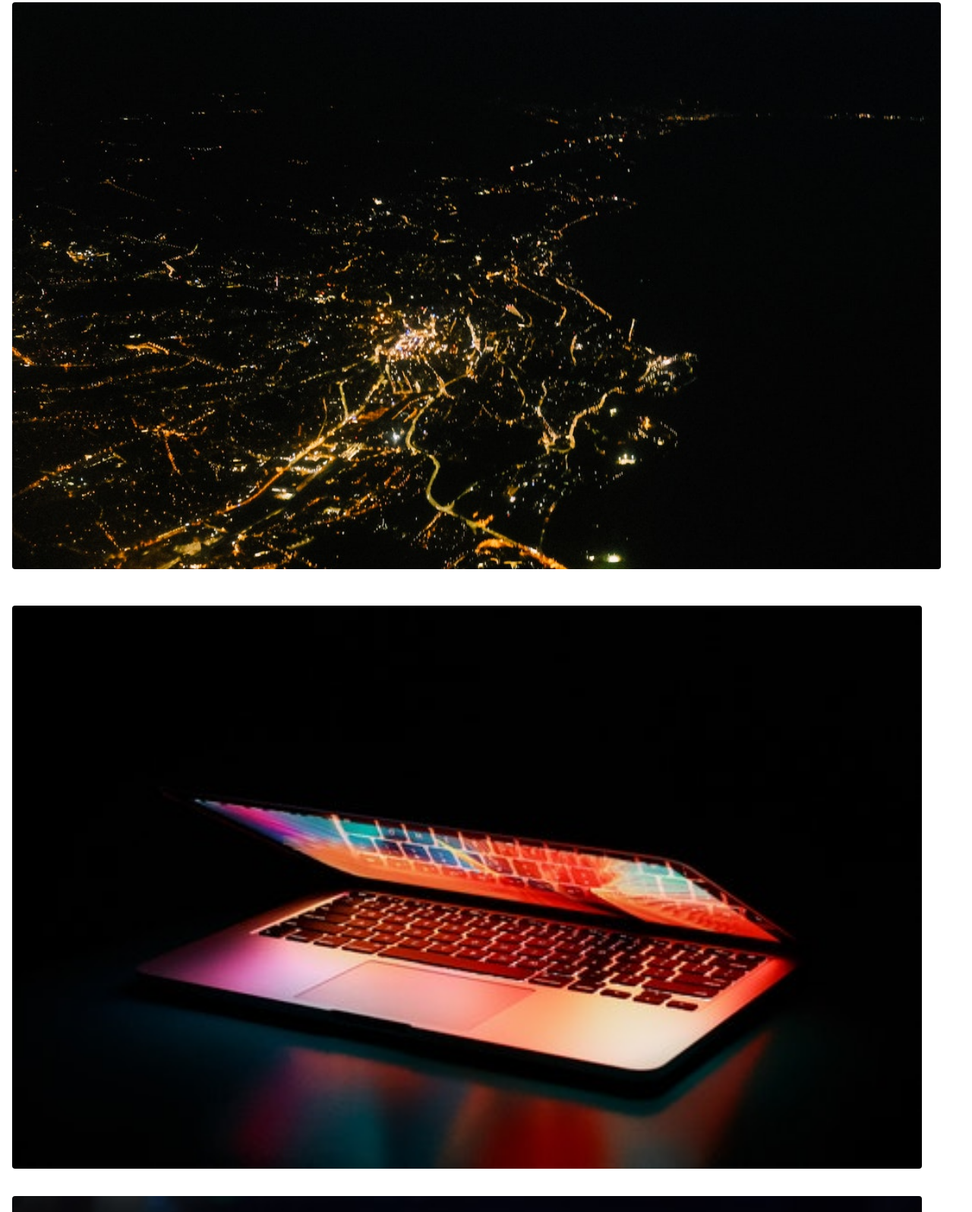
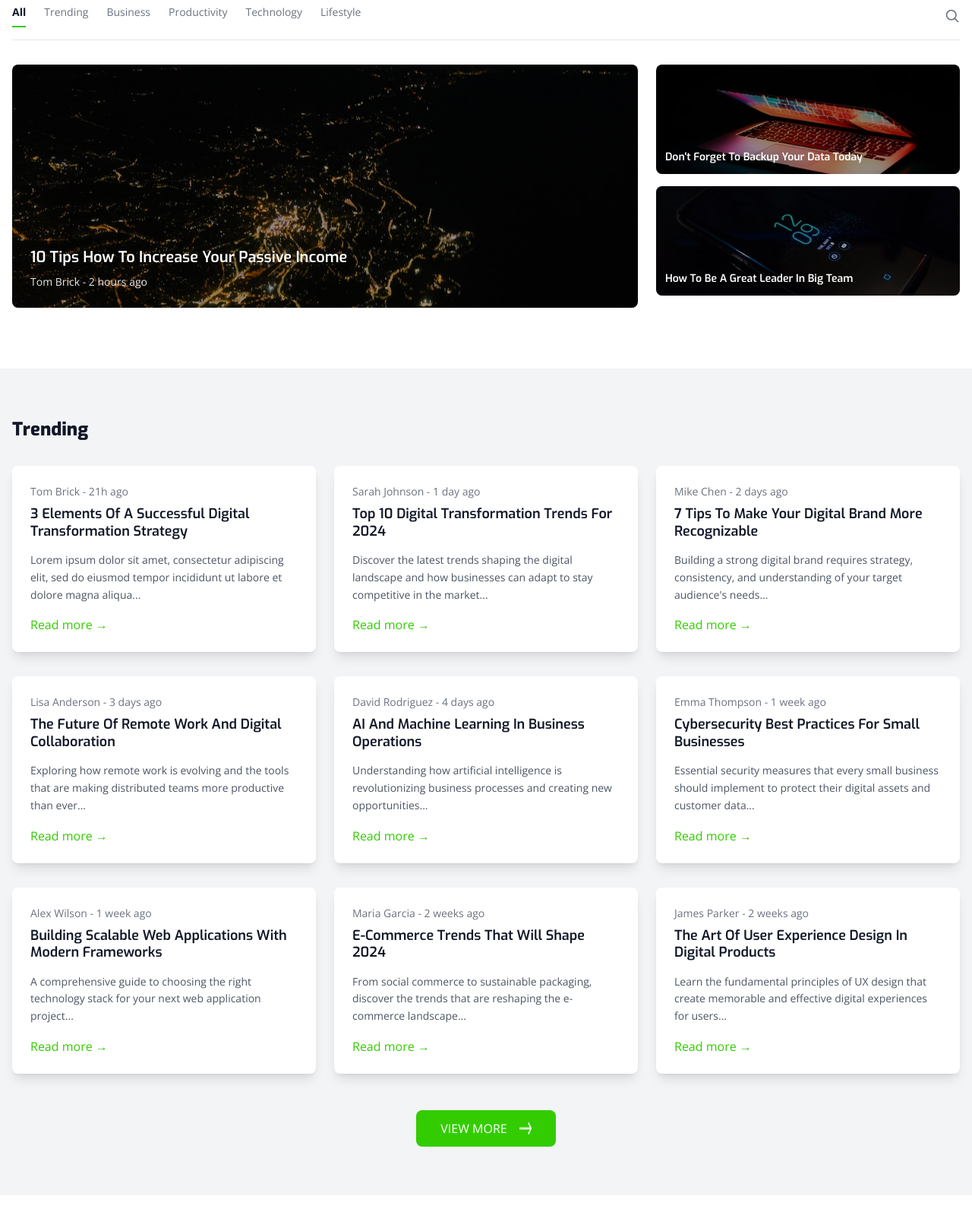
Before and after one commit to Obed67/Roked, a plain HTML site: page blog.html in a window 1280 px wide. Shown: the part 166-1761 px from the top of the page at 76% size. Drawn offline with nearby package versions, Linux system fonts and the light colour scheme.

Commit message:
blog and config tailwindcss

```diff
--- a/blog.html
+++ b/blog.html
@@ -12,58 +12,65 @@
       src="https://kit.fontawesome.com/bdd2d663d9.js"
       crossorigin="anonymous"
     ></script>
-    <script>
-      tailwind.config = {
-        theme: {
-          extend: {
-            colors: {
-              primary: "#33CC00",
-            },
-            fontFamily: {
-              exo: ["Exo", "sans-serif"],
-              "open-sans": ["Open Sans", "sans-serif"],
-            },
-          },
-        },
-      };
-    </script>
+    <link
+      rel="stylesheet"
+      href="https://cdn.jsdelivr.net/npm/bootstrap-icons@1.9.1/font/bootstrap-icons.css"
+    />
+    <!-- Google Fonts -->
+    <link
+      href="https://fonts.googleapis.com/css2?family=Exo:wght@400;600;800&family=Open+Sans:wght@400;600;700&display=swap"
+      rel="stylesheet"
+    />
+    <!-- Tailwind Config -->
+    <script src="js/tailwind-config.js"></script>
   </head>
-  <body>
+  <body class="font-open-sans">
     <!-- navbar placeholder -->
     <div id="navbar-placeholder"></div>
 
     <!--Container-->
+    <div class="max-w-7xl mx-auto px-4 py-8">
+      <h3 class="text-3xl font-bold text-gray-900 mb-6">Blog</h3>
 
-    <div class="max-w-screen-xl mx-auto px-4">
-      <h3 class="font-bold my-3">Blog</h3>
-      <header class="blog-header py-3">
-        <div class="flex flex-wrap justify-between items-center nav-border">
+      <!-- Blog header navigation -->
+      <header class="border-b border-gray-200 mb-8">
+        <div class="flex flex-wrap justify-between items-center pb-4">
           <div class="w-full md:w-2/3">
-            <div class="nav-scroller">
-              <nav class="nav flex justify-between">
-                <a class="text-gray-500 link-no-line first-link" href="#">
-                  All
-                </a>
-                <a class="other-link text-gray-500 link-no-line" href="#"
+            <nav class="flex space-x-6 overflow-x-auto">
+              <a
+                class="text-gray-900 font-bold text-sm no-underline whitespace-nowrap border-b-2 border-primary pb-2"
+                href="#"
+                >All</a
+              >
+              <a
+                class="text-gray-500 hover:text-primary text-sm no-underline whitespace-nowrap pb-2 transition-colors"
+                href="#"
                 >Trending</a
               >
-                <a class="other-link text-muted link-no-line" href="#"
+              <a
+                class="text-gray-500 hover:text-primary text-sm no-underline whitespace-nowrap pb-2 transition-colors"
+                href="#"
                 >Business</a
               >
-                <a class="other-link text-muted link-no-line" href="#"
+              <a
+                class="text-gray-500 hover:text-primary text-sm no-underline whitespace-nowrap pb-2 transition-colors"
+                href="#"
                 >Productivity</a
               >
-                <a class="other-link text-muted link-no-line" href="#"
+              <a
+                class="text-gray-500 hover:text-primary text-sm no-underline whitespace-nowrap pb-2 transition-colors"
+                href="#"
                 >Technology</a
               >
-                <a class="other-link text-muted link-no-line" href="#"
+              <a
+                class="text-gray-500 hover:text-primary text-sm no-underline whitespace-nowrap pb-2 transition-colors"
+                href="#"
                 >Lifestyle</a
               >
             </nav>
           </div>
-          </div>
-          <div class="col-4 d-flex justify-content-end align-items-center">
-            <a class="text-muted" href="#">
+          <div class="w-full md:w-1/3 flex justify-end items-center mt-4 md:mt-0">
+            <a class="text-gray-500 hover:text-primary transition-colors" href="#">
               <svg
                 xmlns="http://www.w3.org/2000/svg"
                 width="20"
@@ -74,7 +81,6 @@
                 stroke-width="2"
                 stroke-linecap="round"
                 stroke-linejoin="round"
-                class="mx-3"
               >
                 <circle cx="10.5" cy="10.5" r="7.5"></circle>
                 <line x1="21" y1="21" x2="15.8" y2="15.8"></line>
@@ -82,47 +88,54 @@
             </a>
           </div>
         </div>
-        <hr />
       </header>
 
-      <div class="row text-white">
-        <div class="col-md-8 position-relative">
+      <!-- Featured articles -->
+      <div class="grid grid-cols-1 md:grid-cols-3 gap-6 mb-12">
+        <div class="md:col-span-2">
+          <div class="relative rounded-lg overflow-hidden">
             <img
               src="images/article1.jpg"
-            alt="about first"
-            class="rounded position-relative"
-            width="98%"
+              alt="Featured article"
+              class="w-full h-80 object-cover"
             />
-          <h6 class="position-absolute bottom-0 start-0 bottom-left">
-            <a href="#" class="text-white"
+            <div class="absolute inset-0 bg-black bg-opacity-40"></div>
+            <div class="absolute bottom-6 left-6 text-white">
+              <h6 class="text-white text-xl font-semibold mb-2">
+                <a href="#" class="text-white no-underline hover:text-gray-200 transition-colors"
                   >10 Tips how to increase your passive income</a
                 >
               </h6>
-          <div class="py-3"></div>
+              <p class="text-gray-200 text-sm">Tom Brick - 2 hours ago</p>
             </div>
-        <div class="col-md-4">
-          <div class="position-relative">
+          </div>
+        </div>
+        <div class="space-y-4">
+          <div class="relative rounded-lg overflow-hidden">
             <img
               src="images/article2.jpg"
-              alt="about second"
-              class="rounded mb-3"
-              width="96%"
+              alt="Article"
+              class="w-full h-36 object-cover"
             />
-            <h6 class="position-absolute bottom-0 start-0 bottom-left">
-              <a href="#" class="link-no-line text-white"
-                >Don’t forget to backup your data today</a
+            <div class="absolute inset-0 bg-black bg-opacity-40"></div>
+            <div class="absolute bottom-3 left-3 text-white">
+              <h6 class="text-white text-sm font-semibold">
+                <a href="#" class="text-white no-underline hover:text-gray-200 transition-colors"
+                  >Don't forget to backup your data today</a
                 >
               </h6>
             </div>
-          <div class="position-relative">
+          </div>
+          <div class="relative rounded-lg overflow-hidden">
             <img
               src="images/article3.jpg"
-              alt="about second"
-              class="rounded mb-3"
-              width="96%"
+              alt="Article"
+              class="w-full h-36 object-cover"
             />
-            <h6 class="position-absolute bottom-0 start-0 bottom-left">
-              <a href="#" class="link-no-line text-white"
+            <div class="absolute inset-0 bg-black bg-opacity-40"></div>
+            <div class="absolute bottom-3 left-3 text-white">
+              <h6 class="text-white text-sm font-semibold">
+                <a href="#" class="text-white no-underline hover:text-gray-200 transition-colors"
                   >How to be a great leader in Big team</a
                 >
               </h6>
@@ -130,190 +143,222 @@
           </div>
         </div>
       </div>
-    <div class="py-3"></div>
+    </div>
 
-    <!--trending-->
-    <div class="bg-about">
-      <div class="max-w-screen-xl mx-auto px-4">
-        <h4 class="font-bold my-5">Trending</h4>
-        <div class="grid grid-cols-1 md:grid-cols-3 gap-6">
-          <div class="pb-4">
-            <div class="bg-white rounded-lg shadow-lg h-full">
+    <!--Trending section-->
+    <div class="bg-gray-100 py-16">
+      <div class="max-w-7xl mx-auto px-4">
+        <h4 class="text-2xl font-bold text-gray-900 mb-8">Trending</h4>
+
+        <!-- First row of blog cards -->
+        <div class="grid grid-cols-1 md:grid-cols-3 gap-6 mb-8">
+          <div class="bg-white rounded-lg shadow-lg overflow-hidden hover:shadow-xl transition-shadow">
             <div class="p-6">
-                <p class="text-gray-600 py-2">Tom Brick - 21h ago</p>
-                <h5 class="text-xl font-semibold mb-3">
+              <p class="text-gray-500 text-sm mb-2">Tom Brick - 21h ago</p>
+              <h5 class="font-semibold text-lg text-gray-900 mb-4 leading-tight">
                 3 Elements of a Successful Digital Transformation Strategy
               </h5>
-                <p class="text-gray-600 mb-4">
-                  Lorem ipsum dolor sit amet, consectetur adipiscing elit, sed
-                  do eiusmod tempor incididunt ut ...
+              <p class="text-gray-600 mb-4 leading-relaxed">
+                Lorem ipsum dolor sit amet, consectetur adipiscing elit, sed do
+                eiusmod tempor incididunt ut labore et dolore magna aliqua...
               </p>
-                <a href="" class="color-base link-no-line py-3">Read more</a>
+              <a
+                href="#"
+                class="text-primary font-medium hover:text-green-600 transition-colors"
+                >Read more →</a
+              >
+            </div>
+          </div>
+
+          <div class="bg-white rounded-lg shadow-lg overflow-hidden hover:shadow-xl transition-shadow">
+            <div class="p-6">
+              <p class="text-gray-500 text-sm mb-2">Sarah Johnson - 1 day ago</p>
+              <h5 class="font-semibold text-lg text-gray-900 mb-4 leading-tight">
+                Top 10 Digital Transformation Trends for 2024
+              </h5>
+              <p class="text-gray-600 mb-4 leading-relaxed">
+                Discover the latest trends shaping the digital landscape and how
+                businesses can adapt to stay competitive in the market...
+              </p>
+              <a
+                href="#"
+                class="text-primary font-medium hover:text-green-600 transition-colors"
+                >Read more →</a
+              >
+            </div>
+          </div>
+
+          <div class="bg-white rounded-lg shadow-lg overflow-hidden hover:shadow-xl transition-shadow">
+            <div class="p-6">
+              <p class="text-gray-500 text-sm mb-2">Mike Chen - 2 days ago</p>
+              <h5 class="font-semibold text-lg text-gray-900 mb-4 leading-tight">
+                7 Tips to Make Your Digital Brand More Recognizable
+              </h5>
+              <p class="text-gray-600 mb-4 leading-relaxed">
+                Building a strong digital brand requires strategy, consistency,
+                and understanding of your target audience's needs...
+              </p>
+              <a
+                href="#"
+                class="text-primary font-medium hover:text-green-600 transition-colors"
+                >Read more →</a
+              >
             </div>
           </div>
         </div>
 
-          <div class="pb-4">
-            <div class="bg-white rounded-lg shadow-lg h-full">
+        <!-- Second row of blog cards -->
+        <div class="grid grid-cols-1 md:grid-cols-3 gap-6 mb-8">
+          <div class="bg-white rounded-lg shadow-lg overflow-hidden hover:shadow-xl transition-shadow">
             <div class="p-6">
-                <p class="text-gray-600 py-2">Tom Brick - 21h ago</p>
-                <h5 class="text-xl font-semibold mb-3">
-                  Top 10 Digital Transformation Trends for 2020
+              <p class="text-gray-500 text-sm mb-2">Lisa Anderson - 3 days ago</p>
+              <h5 class="font-semibold text-lg text-gray-900 mb-4 leading-tight">
+                The Future of Remote Work and Digital Collaboration
               </h5>
-                <p class="text-gray-600 mb-4">
-                  Lorem ipsum dolor sit amet, consectetur adipiscing elit, sed
-                  do eiusmod tempor incididunt ut ...
+              <p class="text-gray-600 mb-4 leading-relaxed">
+                Exploring how remote work is evolving and the tools that are
+                making distributed teams more productive than ever...
               </p>
-                <a href="" class="color-base link-no-line py-3">Read more</a>
+              <a
+                href="#"
+                class="text-primary font-medium hover:text-green-600 transition-colors"
+                >Read more →</a
+              >
+            </div>
+          </div>
+
+          <div class="bg-white rounded-lg shadow-lg overflow-hidden hover:shadow-xl transition-shadow">
+            <div class="p-6">
+              <p class="text-gray-500 text-sm mb-2">David Rodriguez - 4 days ago</p>
+              <h5 class="font-semibold text-lg text-gray-900 mb-4 leading-tight">
+                AI and Machine Learning in Business Operations
+              </h5>
+              <p class="text-gray-600 mb-4 leading-relaxed">
+                Understanding how artificial intelligence is revolutionizing
+                business processes and creating new opportunities...
+              </p>
+              <a
+                href="#"
+                class="text-primary font-medium hover:text-green-600 transition-colors"
+                >Read more →</a
+              >
+            </div>
+          </div>
+
+          <div class="bg-white rounded-lg shadow-lg overflow-hidden hover:shadow-xl transition-shadow">
+            <div class="p-6">
+              <p class="text-gray-500 text-sm mb-2">Emma Thompson - 1 week ago</p>
+              <h5 class="font-semibold text-lg text-gray-900 mb-4 leading-tight">
+                Cybersecurity Best Practices for Small Businesses
+              </h5>
+              <p class="text-gray-600 mb-4 leading-relaxed">
+                Essential security measures that every small business should
+                implement to protect their digital assets and customer data...
+              </p>
+              <a
+                href="#"
+                class="text-primary font-medium hover:text-green-600 transition-colors"
+                >Read more →</a
+              >
             </div>
           </div>
         </div>
-          <div class="pb-4">
-            <div class="bg-white rounded-lg shadow-lg h-full">
+
+        <!-- Third row of blog cards -->
+        <div class="grid grid-cols-1 md:grid-cols-3 gap-6 mb-12">
+          <div class="bg-white rounded-lg shadow-lg overflow-hidden hover:shadow-xl transition-shadow">
             <div class="p-6">
-                <p class="text-gray-600 py-2">Tom Brick - 21h ago</p>
-                <h5 class="text-xl font-semibold mb-3">
-                  7 Tips to Make Your Digital Brand More Recognizable
+              <p class="text-gray-500 text-sm mb-2">Alex Wilson - 1 week ago</p>
+              <h5 class="font-semibold text-lg text-gray-900 mb-4 leading-tight">
+                Building Scalable Web Applications with Modern Frameworks
               </h5>
-                <p class="text-gray-600 mb-4">
-                  Lorem ipsum dolor sit amet, consectetur adipiscing elit, sed
-                  do eiusmod tempor incididunt ut ...
+              <p class="text-gray-600 mb-4 leading-relaxed">
+                A comprehensive guide to choosing the right technology stack
+                for your next web application project...
               </p>
-                <a href="" class="color-base link-no-line py-3">Read more</a>
+              <a
+                href="#"
+                class="text-primary font-medium hover:text-green-600 transition-colors"
+                >Read more →</a
+              >
+            </div>
+          </div>
+
+          <div class="bg-white rounded-lg shadow-lg overflow-hidden hover:shadow-xl transition-shadow">
+            <div class="p-6">
+              <p class="text-gray-500 text-sm mb-2">Maria Garcia - 2 weeks ago</p>
+              <h5 class="font-semibold text-lg text-gray-900 mb-4 leading-tight">
+                E-commerce Trends That Will Shape 2024
+              </h5>
+              <p class="text-gray-600 mb-4 leading-relaxed">
+                From social commerce to sustainable packaging, discover the
+                trends that are reshaping the e-commerce landscape...
+              </p>
+              <a
+                href="#"
+                class="text-primary font-medium hover:text-green-600 transition-colors"
+                >Read more →</a
+              >
+            </div>
+          </div>
+
+          <div class="bg-white rounded-lg shadow-lg overflow-hidden hover:shadow-xl transition-shadow">
+            <div class="p-6">
+              <p class="text-gray-500 text-sm mb-2">James Parker - 2 weeks ago</p>
+              <h5 class="font-semibold text-lg text-gray-900 mb-4 leading-tight">
+                The Art of User Experience Design in Digital Products
+              </h5>
+              <p class="text-gray-600 mb-4 leading-relaxed">
+                Learn the fundamental principles of UX design that create
+                memorable and effective digital experiences for users...
+              </p>
+              <a
+                href="#"
+                class="text-primary font-medium hover:text-green-600 transition-colors"
+                >Read more →</a
+              >
             </div>
           </div>
         </div>
-        </div>
-        <div class="grid grid-cols-1 md:grid-cols-3 gap-6 my-5">
-          <div class="pb-4">
-            <div class="bg-white rounded-lg shadow-lg h-full">
-              <div class="p-6">
-                <p class="text-gray-600 py-2">Tom Brick - 21h ago</p>
-                <h5 class="text-xl font-semibold mb-3">
-                  3 Elements of a Successful Digital Transformation Strategy
-                </h5>
-                <p class="text-gray-600 mb-4">
-                  Lorem ipsum dolor sit amet, consectetur adipiscing elit, sed
-                  do eiusmod tempor incididunt ut ...
-                </p>
-                <a href="" class="color-base link-no-line py-3">Read more</a>
+
+        <!-- View More Button -->
+        <div class="text-center">
+          <button
+            class="bg-primary hover:bg-green-600 text-white px-8 py-3 rounded-lg font-medium inline-flex items-center transition-colors"
+          >
+            VIEW MORE
+            <span class="ml-4">
+              <img src="images/rightArrow.png" alt="next" class="w-4 h-4" />
+            </span>
+          </button>
         </div>
       </div>
     </div>
-          <div class="pb-4">
-            <div class="bg-white rounded-lg shadow-lg h-full">
-              <div class="p-6">
-                <p class="text-gray-600 py-2">Tom Brick - 21h ago</p>
-                <h5 class="text-xl font-semibold mb-3">
-                  Top 10 Digital Transformation Trends for 2020
-                </h5>
-                <p class="text-gray-600 mb-4">
-                  Lorem ipsum dolor sit amet, consectetur adipiscing elit, sed
-                  do eiusmod tempor incididunt ut ...
-                </p>
-                <a href="" class="color-base link-no-line py-3">Read more</a>
-              </div>
-            </div>
-          </div>
-          <div class="pb-4">
-            <div class="bg-white rounded-lg shadow-lg h-full">
-              <div class="p-6">
-                <p class="text-gray-600 py-2">Tom Brick - 21h ago</p>
-                <h5 class="text-xl font-semibold mb-3">
-                  7 Tips to Make Your Digital Brand More Recognizable
-                </h5>
-                <p class="text-gray-600 mb-4">
-                  Lorem ipsum dolor sit amet, consectetur adipiscing elit, sed
-                  do eiusmod tempor incididunt ut ...
-                </p>
-                <a href="" class="color-base link-no-line py-3">Read more</a>
-              </div>
-            </div>
-          </div>
-        </div>
-        <div class="grid grid-cols-1 md:grid-cols-3 gap-6">
-          <div class="pb-4">
-            <div class="bg-white rounded-lg shadow-lg h-full">
-              <div class="p-6">
-                <p class="text-gray-600 py-2">Tom Brick - 21h ago</p>
-                <h5 class="text-xl font-semibold mb-3">
-                  3 Elements of a Successful Digital Transformation Strategy
-                </h5>
-                <p class="text-gray-600 mb-4">
-                  Lorem ipsum dolor sit amet, consectetur adipiscing elit, sed
-                  do eiusmod tempor incididunt ut ...
-                </p>
-                <a href="" class="color-base link-no-line py-3">Read more</a>
-              </div>
-            </div>
-          </div>
-          <div class="pb-4">
-            <div class="bg-white rounded-lg shadow-lg h-full">
-              <div class="p-6">
-                <p class="text-gray-600 py-2">Tom Brick - 21h ago</p>
-                <h5 class="text-xl font-semibold mb-3">
-                  Top 10 Digital Transformation Trends for 2020
-                </h5>
-                <p class="text-gray-600 mb-4">
-                  Lorem ipsum dolor sit amet, consectetur adipiscing elit, sed
-                  do eiusmod tempor incididunt ut ...
-                </p>
-                <a href="" class="color-base link-no-line py-3">Read more</a>
-              </div>
-            </div>
-          </div>
-          <div class="pb-4">
-            <div class="bg-white rounded-lg shadow-lg h-full">
-              <div class="p-6">
-                <p class="text-gray-600 py-2">Tom Brick - 21h ago</p>
-                <h5 class="text-xl font-semibold mb-3">
-                  7 Tips to Make Your Digital Brand More Recognizable
-                </h5>
-                <p class="text-gray-600 mb-4">
-                  Lorem ipsum dolor sit amet, consectetur adipiscing elit, sed
-                  do eiusmod tempor incididunt ut ...
-                </p>
-                <a href="" class="color-base link-no-line py-3">Read more</a>
-              </div>
-            </div>
-          </div>
-        </div>
-      </div>
-    </div>
-    <div class="py-5"></div>
-    <div class="text-center">
-      <button type="button" class="btn-success text-white px-6 py-3 rounded">
-        VIEW MORE
-        <span class="mx-3"><img src="images/rightArrow.png" alt="next" /></span>
-      </button>
-    </div>
 
-    <div class="py-5"></div>
-
-    <!--call to action-->
-    <div class="max-w-screen-xl mx-auto px-4">
-      <div class="bg-white rounded-lg shadow-lg">
-        <div class="bg-call-to-action">
-          <div class="py-5 text-center rounded">
-            <h4 class="text-white pb-2">
+    <!--Call to action-->
+    <div class="max-w-7xl mx-auto px-4 py-20">
+      <div class="bg-call-to-action rounded-lg overflow-hidden">
+        <div class="py-20 text-center">
+          <h4 class="text-white text-2xl font-semibold pb-4 leading-relaxed">
             Ready to grow your <br />
             business with us?
           </h4>
           <a
-              type="button"
-              class="btn-light color-base px-6 py-3 rounded"
             href="contact.html"
-              role="button"
-              >GET STARTED
-              <span class="mx-3"
-                ><img src="images/rightArrow-green.png" alt="next" /></span
-            ></a>
+            class="inline-flex items-center bg-white text-primary px-8 py-3 rounded-md font-semibold hover:bg-gray-100 transition-colors"
+          >
+            GET STARTED
+            <span class="ml-6">
+              <img
+                src="images/rightArrow-green.png"
+                alt="next"
+                class="w-4 h-4"
+              />
+            </span>
+          </a>
         </div>
       </div>
     </div>
-      <div class="py-5"></div>
-    </div>
-    <div class="py-5"></div>
 
     <!-- Footer placeholder -->
     <div id="footer-placeholder"></div>
```
Also changed, not shown: about.html (+3 -16 lines), contact.html (+2 -15 lines), index.html (+2 -17 lines), js/tailwind-config.js (added, +15 -0 lines), team.html (+2 -15 lines), testimonial.html (+2 -15 lines). Lines whose indentation alone changed are shown as unchanged.
